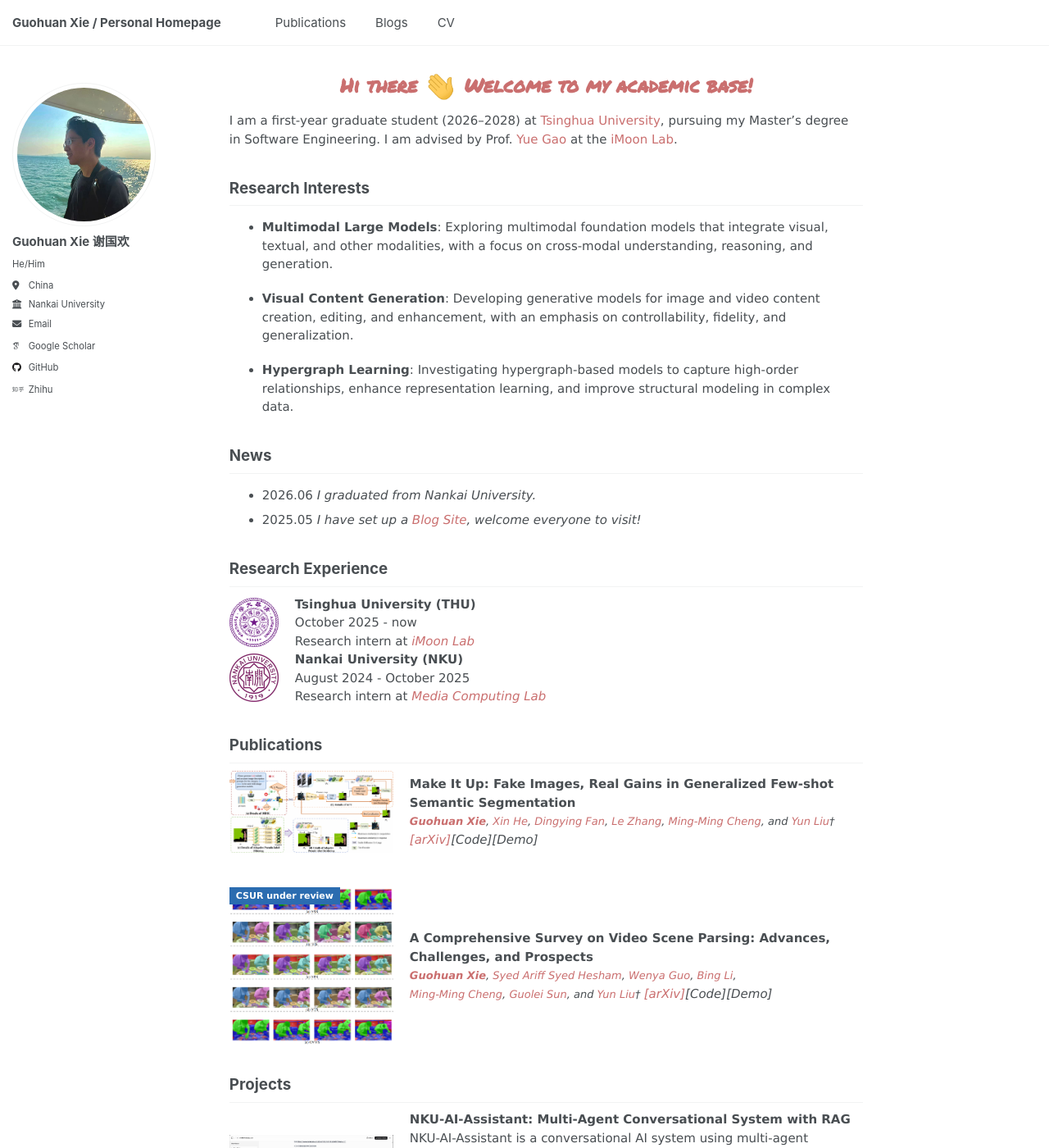
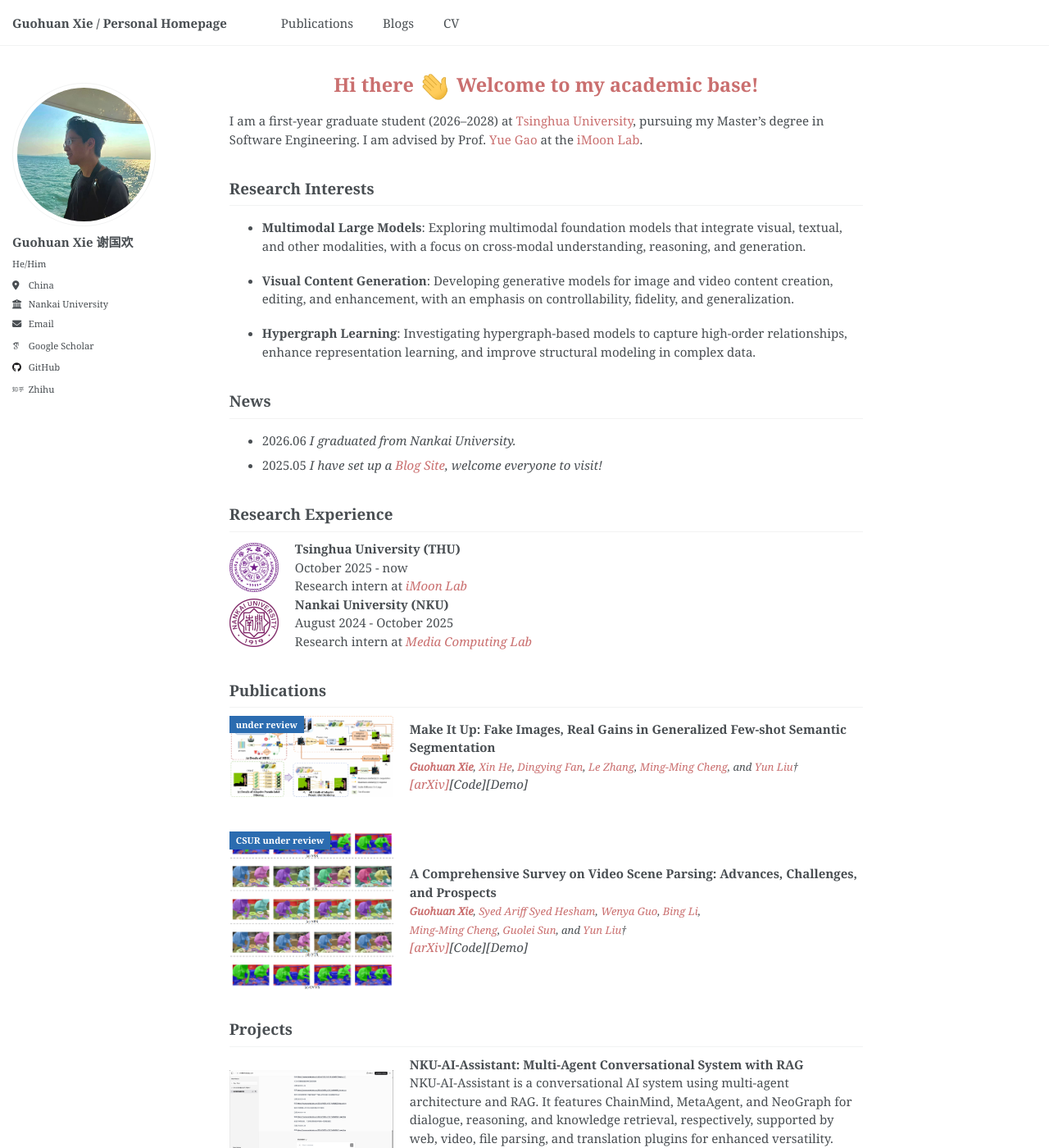
Before and after one commit to guohuan-xie/guohuan-xie.github.io, a Jekyll site: the page built from _pages/about.md, in a window 1280 px wide and 1400 px high. Shown: the whole window at 82% size. Built offline with Jekyll 4.4.1, drawn with Linux system fonts in a browser that asks for light colours; some web fonts are replaced.

Commit message:
Enhance typography by integrating Noto Serif font family across styles; update about page styles for consistency and improved readability.

```diff
--- a/_includes/head/custom.html
+++ b/_includes/head/custom.html
@@ -10,6 +10,9 @@
 <link rel="manifest" href="{{ base_path }}/images/manifest.json"/>
 <link rel="icon" href="/images/favicon.ico"/>
 <meta name="theme-color" content="#ffffff"/>
+<link rel="preconnect" href="https://fonts.googleapis.com">
+<link rel="preconnect" href="https://fonts.gstatic.com" crossorigin>
+<link href="https://fonts.googleapis.com/css2?family=Noto+Serif:ital,wght@0,400;0,600;0,700;1,400&family=Noto+Serif+SC:wght@400;600;700&display=swap" rel="stylesheet">
 <link rel="stylesheet" href="{{ base_path }}/assets/css/academicons.css"/>
 
 
--- a/_pages/about.md
+++ b/_pages/about.md
@@ -8,16 +8,14 @@
 <html>
 <head>
     <style>
-        @import url('https://fonts.googleapis.com/css2?family=Permanent+Marker&display=swap');
-        @import url('https://fonts.googleapis.com/css2?family=Fredericka+the+Great&display=swap');
-        @import url('https://fonts.googleapis.com/css2?family=Homemade+Apple&display=swap');
-        body {
-            background-color:	 #FFFFFF;
-            font-family: 'Arial Rounded MT Bold', 'Verdana', sans-serif;
+        body, .page__content {
+            background-color: #FFFFFF;
+            font-family: "Noto Serif", "Noto Serif SC", "Times New Roman", Times, Georgia, serif;
             font-size: 15px;
         }
         .main-heading {
-            font-family: 'Permanent Marker', cursive;
+            font-family: "Noto Serif", "Noto Serif SC", "Times New Roman", Times, Georgia, serif;
+            font-weight: 700;
             text-align: center;
             color: #ca6f6f;
         }
@@ -71,8 +69,10 @@
 Publications
 --------------
 <div style="display: flex; align-items: center;">
-    <span style="position: absolute; top: 0; left: 0; background-color: #2b6cb0; color: #fff; font-size: 11px; font-weight: bold; padding: 4px 8px; line-height: 1.2; z-index: 1;">under review</span>
-    <img src="images/syn4seg.png" alt="Syn4Seg" width="200" height="100" style="margin-right: 20px;">
+    <div style="position: relative; margin-right: 20px; flex-shrink: 0;">
+        <span style="position: absolute; top: 0; left: 0; background-color: #2b6cb0; color: #fff; font-size: 11px; font-weight: bold; padding: 4px 8px; line-height: 1.2; z-index: 1;">under review</span>
+        <img src="images/syn4seg.png" alt="Syn4Seg" width="200" height="100">
+    </div>
     <div>
         <strong>Make It Up: Fake Images, Real Gains in Generalized Few-shot Semantic Segmentation</strong><br>
         <i style="font-size: 13px;">
@@ -82,7 +82,7 @@
             <a href="https://openreview.net/profile?id=~Le_Zhang3" target="_blank">Le Zhang</a>,
             <a href="https://mmcheng.net/" target="_blank">Ming-Ming Cheng</a>, and
             <a href="https://yun-liu.github.io/" target="_blank">Yun Liu</a>&dagger;
-        </i>
+        </i><br>
         <a href="https://arxiv.org/pdf/2603.27206"><em>[arXiv]</em></a><em>[Code]</em><em>[Demo]</em>
     </div>
 </div>
@@ -102,7 +102,7 @@
             <a href="https://scholar.google.com/citations?user=huWpVyEAAAAJ&hl=en" target="_blank">Ming-Ming Cheng</a>,
             <a href="https://scholar.google.com.hk/citations?user=qd8Blw0AAAAJ&hl=zh-CN" target="_blank">Guolei Sun</a>, and
             <a href="https://yun-liu.github.io/" target="_blank">Yun Liu</a>&dagger;
-        </i>
+        </i><br>
         <a href="https://arxiv.org/abs/2506.13552"><em>[arXiv]</em></a><em>[Code]</em><em>[Demo]</em>
     </div>
 </div>
--- a/_sass/_themes.scss
+++ b/_sass/_themes.scss
@@ -14,13 +14,13 @@
 $indent-var                 : 1.3em;
 
 /* System typefaces */
-$serif                      : Georgia, Times, serif;
-$sans-serif                 : -apple-system, ".SFNSText-Regular", "San Francisco", "Roboto", "Segoe UI", "Helvetica Neue", "Lucida Grande", Arial, sans-serif;
+$serif                      : "Noto Serif", "Noto Serif SC", "Times New Roman", Times, Georgia, serif;
+$sans-serif                 : $serif;
 $monospace                  : Monaco, Consolas, "Lucida Console", monospace;
 
 /* Sans serif typefaces */
-$sans-serif-narrow          : $sans-serif;
-$helvetica                  : Helvetica, "Helvetica Neue", Arial, sans-serif;
+$sans-serif-narrow          : $serif;
+$helvetica                  : $serif;
 
 /* Serif typefaces */
 $georgia                    : Georgia, serif;
@@ -39,8 +39,8 @@
 $type-size-7                : 0.6875em; // ~11px
 $type-size-8                : 0.625em;  // ~10px
 
-$global-font-family         : $sans-serif;
-$header-font-family         : $sans-serif;
+$global-font-family         : $serif;
+$header-font-family         : $serif;
 $caption-font-family        : $serif;
 
 /* ==========================================================================
```
